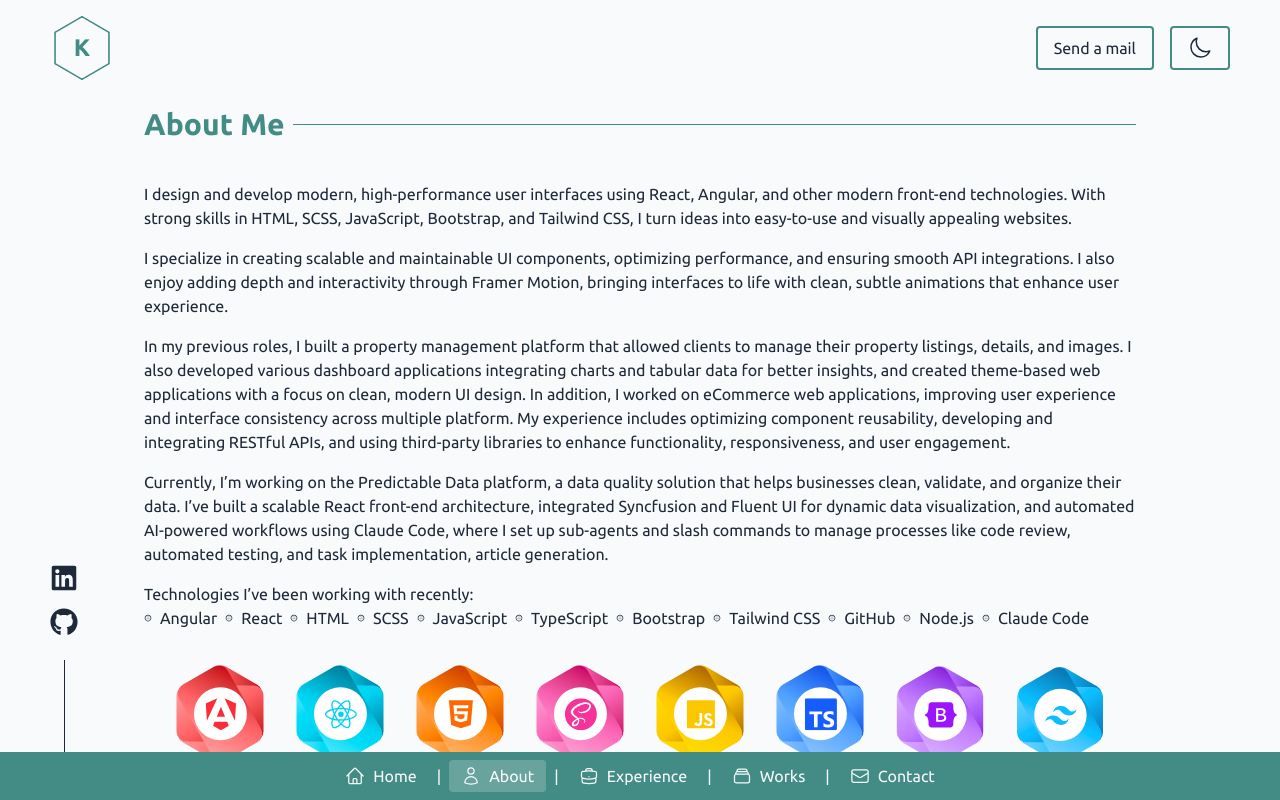
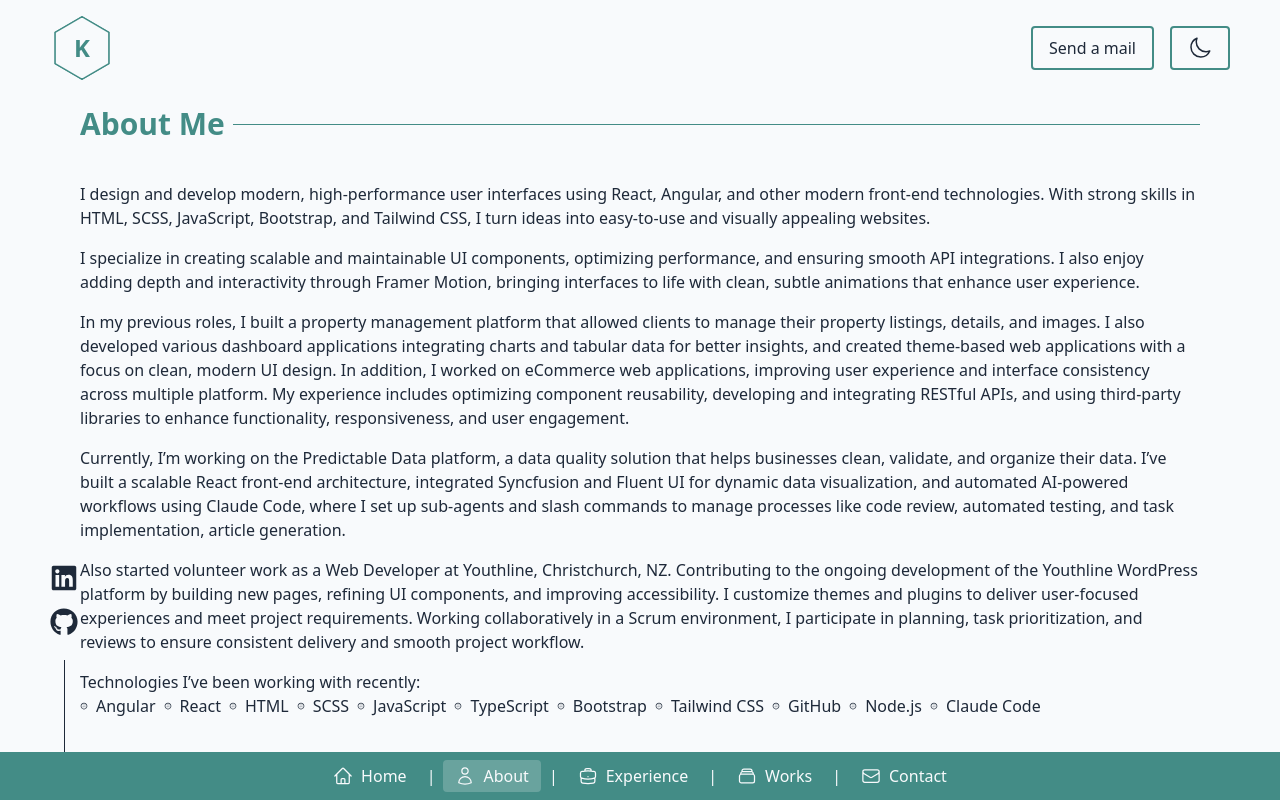
Before and after one commit to KinjalHirapara/portfolio, a React (Vite) app: page /about in a window 1280 px wide. Built offline with nearby package versions, Linux system fonts and the light colour scheme.

Commit message:
Updated font style and content.

```diff
--- a/src/components/About.tsx
+++ b/src/components/About.tsx
@@ -9,7 +9,7 @@ const About: React.FC = () => {
   return (
     <section
       id="about"
-      className="max-w-5xl mx-auto px-4 py-[30px] lg:py-[10px] flex flex-col mobile-landscape-padding"
+      className="max-w-6xl mx-auto px-4 py-[30px] lg:py-[10px] flex flex-col mobile-landscape-padding"
     >
       <div className="flex flex-col md:flex-col gap-10 items-stretch pb-4 w-full">
         <motion.div
@@ -102,6 +102,23 @@ const About: React.FC = () => {
               </p>
             </motion.div>
             <motion.div
+              custom={2}
+              initial="hidden"
+              animate="visible"
+              variants={fadeInUp}
+            >
+              <p>
+                Also started volunteer work as a Web Developer at Youthline,
+                Christchurch, NZ. Contributing to the ongoing development of the
+                Youthline WordPress platform by building new pages, refining UI
+                components, and improving accessibility. I customize themes and
+                plugins to deliver user-focused experiences and meet project
+                requirements. Working collaboratively in a Scrum environment, I
+                participate in planning, task prioritization, and reviews to
+                ensure consistent delivery and smooth project workflow.
+              </p>
+            </motion.div>
+            <motion.div
               custom={3}
               initial="hidden"
               animate="visible"
--- a/src/components/Contact.tsx
+++ b/src/components/Contact.tsx
@@ -19,7 +19,7 @@ const Contact: React.FC = () => {
   return (
     <section
       id="contact"
-      className="gap-8 max-w-5xl mx-auto px-4 py-[50px] lg:py-[10px] h-auto lg:h-full flex flex-col items-center justify-center mobile-landscape-padding"
+      className="gap-8 max-w-6xl mx-auto px-4 py-[50px] lg:py-[10px] h-auto lg:h-full flex flex-col items-center justify-center mobile-landscape-padding"
     >
       <motion.div
         initial={{ opacity: 0, y: -30 }}
--- a/src/components/Experience.tsx
+++ b/src/components/Experience.tsx
@@ -6,7 +6,7 @@ import { detailVariants } from "../utils/motion";
 const Experience: React.FC = () => {
   const [selectedExperience, setSelectedExperience] = useState(0);
   return (
-    <section className="max-w-5xl mx-auto px-4 py-[50px] lg:pt-[10px] lg:pb-[0px] flex flex-col mobile-landscape-padding">
+    <section className="max-w-6xl mx-auto px-4 py-[50px] lg:pt-[10px] lg:pb-[0px] flex flex-col mobile-landscape-padding">
       <motion.div
         initial={{ opacity: 0, y: -30 }}
         animate={{ opacity: 1, y: 0 }}
@@ -54,7 +54,7 @@ const Experience: React.FC = () => {
 
       {/* Desktop (xl+): original tab + details layout */}
       <div className="hidden xl:flex xl:flex-row gap-2">
-        <div className="shrink-0 w-full md:w-[320px]">
+        <div className="shrink-0 w-full md:w-[380px]">
           <ul className="border-s-1">
             {experiences.map((exp, index) => (
               <li
--- a/src/components/Home.tsx
+++ b/src/components/Home.tsx
@@ -4,7 +4,7 @@ import profileImg from "../assets/profile.jpg";
 
 const Home: React.FC = () => {
   return (
-    <section className="max-w-5xl mx-auto px-4 py-[50px] lg:py-[50px] flex flex-col justify-center mobile-landscape-padding">
+    <section className="max-w-6xl mx-auto px-4 py-[50px] lg:py-[50px] flex flex-col justify-center mobile-landscape-padding">
       <div className="flex flex-col-reverse md:flex-row gap-8 md:gap-2 items-center md:items-start">
         <div className="flex flex-col gap-6 flex-1">
           <motion.div
--- a/src/components/Works.tsx
+++ b/src/components/Works.tsx
@@ -9,7 +9,7 @@ const Works: React.FC = () => {
   return (
     <section
       id="projects"
-      className="max-w-5xl mx-auto flex flex-col px-4 py-[30px] lg:py-[10px] mobile-landscape-padding"
+      className="max-w-6xl mx-auto flex flex-col px-4 py-[30px] lg:py-[10px] mobile-landscape-padding"
     >
       <motion.div
         initial={{ opacity: 0, y: -30 }}
--- a/src/constants/index.tsx
+++ b/src/constants/index.tsx
@@ -110,6 +110,16 @@ export const skills = [
 ];
 
 export const experiences = [
+  {
+    title: " Web Developer (Volunteer)",
+    company: "Youthline, Christchurch, NZ",
+    duration: "November 2025 - Present",
+    responsibilities: [
+      "Managing and updating  the Youthline WordPress website, adding new pages and features.",
+      "Customized themes and plugins to enhance user experience and meet specific site requirements.",
+      "Collaborated with the team using Scrum, ensuring  timely updates, task tracking, and smooth project workflow.",
+    ],
+  },
   {
     title: "Software Developer",
     company: " Predictable Data, USA",
--- a/src/index.css
+++ b/src/index.css
@@ -42,13 +42,13 @@
 
 * {
   box-sizing: border-box;
-  font-family: "Ubuntu", sans-serif;
+  /* font-family: "Ubuntu", sans-serif; */
   scroll-behavior: smooth;
 }
 
 .code-block,
 .mono-text {
-  font-family: "IBM Plex Mono", monospace;
+  /* font-family: "IBM Plex Mono", monospace; */
 }
 .hex-container {
   clip-path: polygon(50% 0%, 93% 25%, 93% 75%, 50% 100%, 7% 75%, 7% 25%);
```
